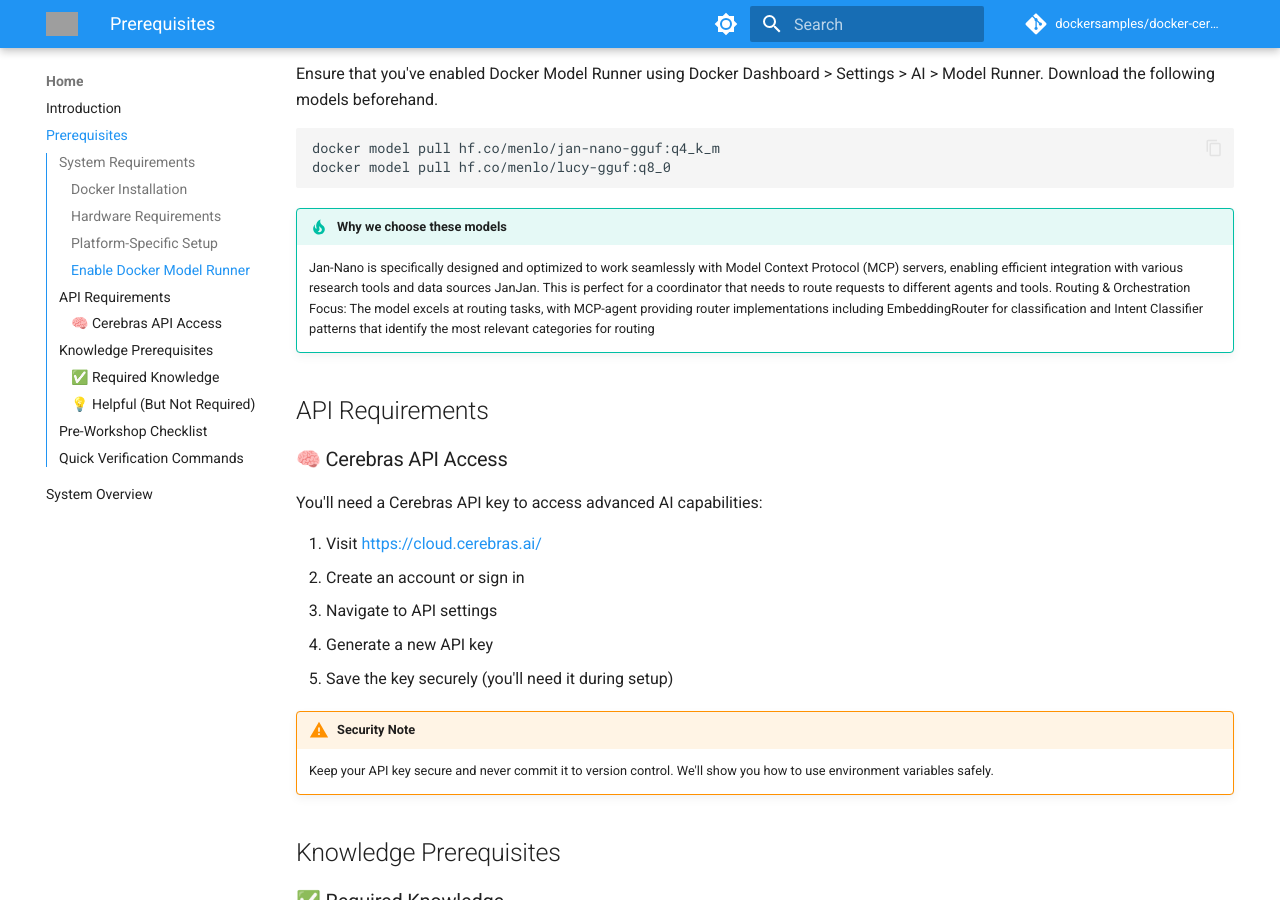
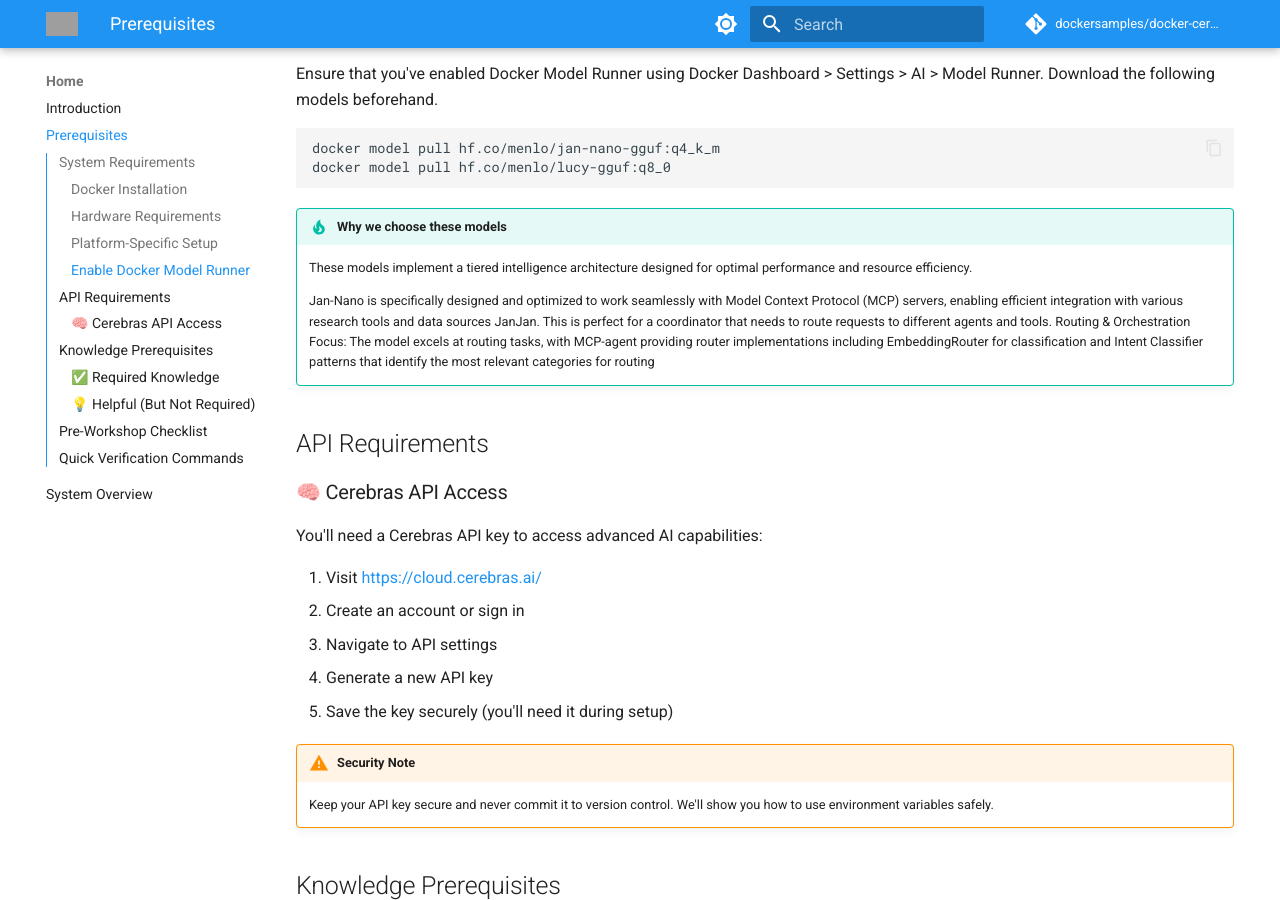
Before and after one commit to dockersamples/docker-cerebras-workshop, an MkDocs documentation site: the page built from docs/prerequisites.md, in a window 1280 px wide and 900 px high, scrolled down 1335 px. Built offline with MkDocs 1.6.1 and Material for MkDocs 9.7.7, drawn with Linux system fonts in a browser that asks for light colours; comment, search, counter and statistics services are not loaded; grey boxes are pictures that could not be loaded.

Commit message:
Update prerequisites.md

````diff
--- a/docs/prerequisites.md
+++ b/docs/prerequisites.md
@@ -54,6 +54,8 @@
 ```
 
 !!! tip "Why we choose these models"
+    These models implement a tiered intelligence architecture designed for optimal performance and resource efficiency.
+
     Jan-Nano is specifically designed and optimized to work seamlessly with Model Context Protocol (MCP) servers, enabling efficient   integration with various research tools and data sources JanJan. This is perfect for a coordinator that needs to route requests to different agents and tools. Routing & Orchestration Focus: The model excels at routing tasks, with MCP-agent providing router implementations including EmbeddingRouter for classification and Intent Classifier patterns that identify the most relevant categories for routing
 
 ## API Requirements
````
